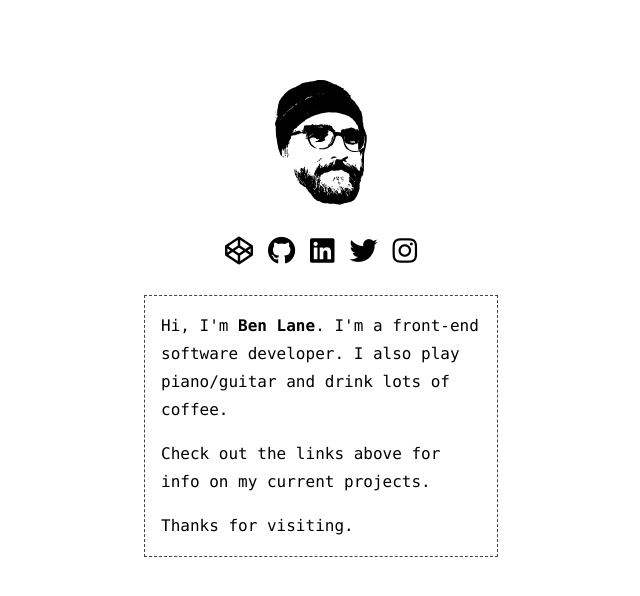
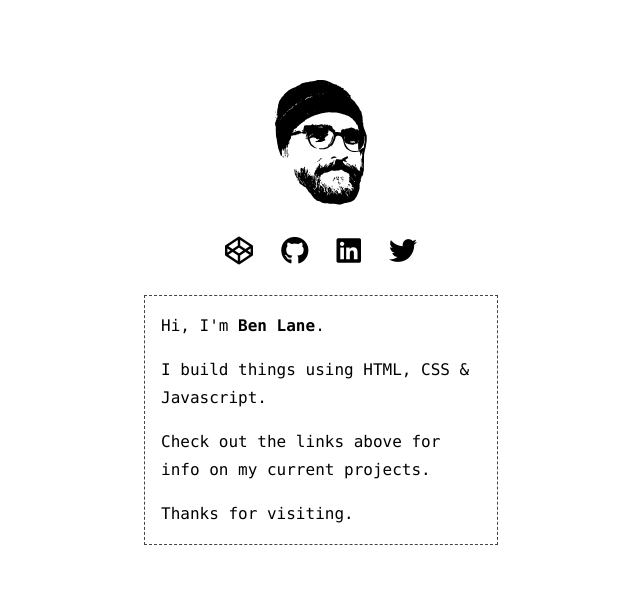
Before and after one commit to everythingben/everythingben.github.io, a plain HTML site: page index.html in a window 1280 px wide. Shown: the whole page, without its empty margins (319-959 px from the left). Drawn offline with Linux system fonts and the light colour scheme.

Commit message:
text change and comment out link

```diff
--- a/index.html
+++ b/index.html
@@ -45,11 +45,13 @@
       <li><a href="http://github.com/everythingben"><i class="fab fa-github"></i></a></li>
       <li><a href="https://www.linkedin.com/in/ben-lane-01163374/"><i class="fab fa-linkedin"></i></a></li>
       <li><a href="https://twitter.com/everythingben"><i class="fab fa-twitter"></i></a></li>
-      <li><a href="https://www.instagram.com/everythingben"><i class="fab fa-instagram"></i></a></li>
+      <!-- TODO uncomment insta and others once they have content -->
+      <!-- <li><a href="https://www.instagram.com/everythingben"><i class="fab fa-instagram"></i></a></li> -->
     </ul>
 
     <div class="description">
-      <p>Hi, I'm <span class="name">Ben Lane</span>. I'm a front-end software developer. I also play piano/guitar and drink lots of coffee.
+      <p>Hi, I'm <span class="name">Ben Lane</span>.</p>
+      <p>I build things using HTML, CSS & Javascript.</p>
       <p>Check out the links above for info on my current projects.</p>
       <p>Thanks for visiting.</p>
     </div>
```
